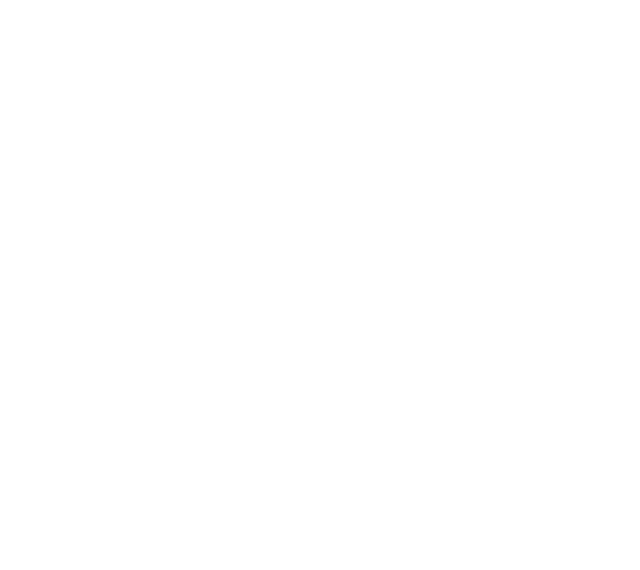
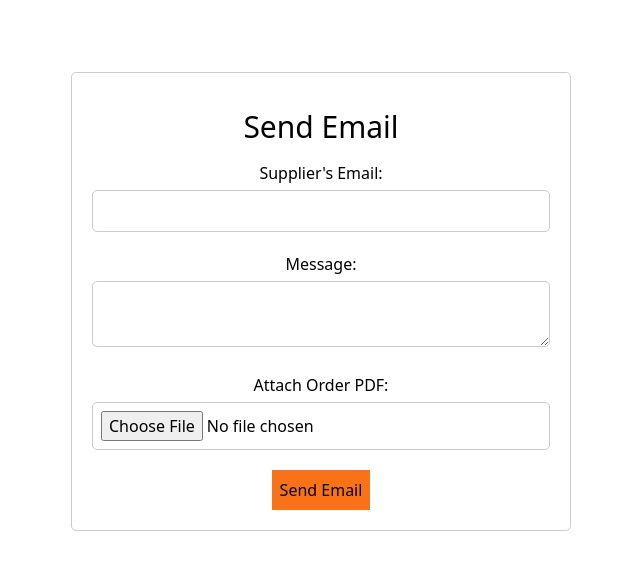
Before and after one commit to hhimansha/Sri-Madhura-online-music-instruments-shop, a React (Create React App) app in the folder client/: page /send-email in a window 1280 px wide. Before the commit this address had no page. Shown: the top 570 px of the page, without its empty margins (319-959 px from the left). Built offline with nearby package versions, Linux system fonts and the light colour scheme.

Commit message:
repairs-Email

```diff
--- a/client/src/App.js
+++ b/client/src/App.js
@@ -6,6 +6,7 @@
 import CreateRequest from './components/Repairs/CreateRequest'
 import EditRequest from './components/Repairs/EditRequest'
 import DeleteRequest from './components/Repairs/DeleteRequest'
+import SendEmail from './components/Repairs/SendEmail'
 import RentHome from './components/Rental/RentHomePage';
 import { BrowserRouter as Router, Route, Routes, Navigate } from 'react-router-dom';
 import AdminDash from './components/AdminDash';
@@ -23,6 +24,7 @@
           <Route path = '/repair/delete/:id' element={<DeleteRequest />} />
           <Route path = '/repair/home' element={<Home />} />
           <Route path = '/repair/homeUser' element={<HomeUser />} />
+          <Route path="/send-email" element={<SendEmail />} />
           <Route
            path="/admindash"
             element={<AdminDash />}
--- /dev/null
+++ b/client/src/components/Repairs/SendEmail.jsx
@@ -0,0 +1,68 @@
+import React, { useState } from 'react';
+import axios from 'axios';
+
+
+function App() {
+  const [receiverEmail, setReceiverEmail] = useState('');
+  const [message, setMessage] = useState('');
+  const [pdfFile, setPdfFile] = useState(null);
+  const [sentMessage, setSentMessage] = useState('');
+  const [error, setError] = useState('');
+
+  const handleSubmit = async (e) => {
+    e.preventDefault();
+
+    const formData = new FormData();
+    formData.append('receiverEmail', receiverEmail);
+    formData.append('message', message);
+    if (pdfFile) {
+      formData.append('pdfFile', pdfFile);
+    }
+
+    try {
+      await axios.post('http://localhost:5050/send-email', formData, {
+        headers: {
+          'Content-Type': 'multipart/form-data'
+        }
+      });
+      setSentMessage('Email sent successfully');
+      setReceiverEmail('');
+      setMessage('');
+      setPdfFile(null);
+    } catch (error) {
+      setError('Error sending email');
+    }
+  };
+
+  return (
+    <>
+
+
+<link rel="stylesheet" href="./style/email.css" />
+    < br/> < br/> < br/>
+    <div className="container">
+    <h1 className='text-3xl my-4'>Send Email</h1>
+      <form onSubmit={handleSubmit}>
+        <div className="input-group">
+          <label>Supplier's Email:</label>
+          <input type="email" value={receiverEmail} onChange={(e) => setReceiverEmail(e.target.value)} required />
+        </div>
+        <div className="input-group">
+          <label>Message:</label>
+          <textarea value={message} onChange={(e) => setMessage(e.target.value)} required></textarea>
+        </div>
+        <div className="input-group">
+          <label>Attach Order PDF:</label>
+          <input type="file" accept=".pdf" onChange={(e) => setPdfFile(e.target.files[0])} />
+        </div>
+        <button className='p-2 bg-orange-500 m-100' type="submit">Send Email</button>
+      </form>
+      {sentMessage && <p className="message success">{sentMessage}</p>}
+      {error && <p className="message error">{error}</p>}
+    </div>
+
+    </>
+  );
+}
+
+export default App;
```
